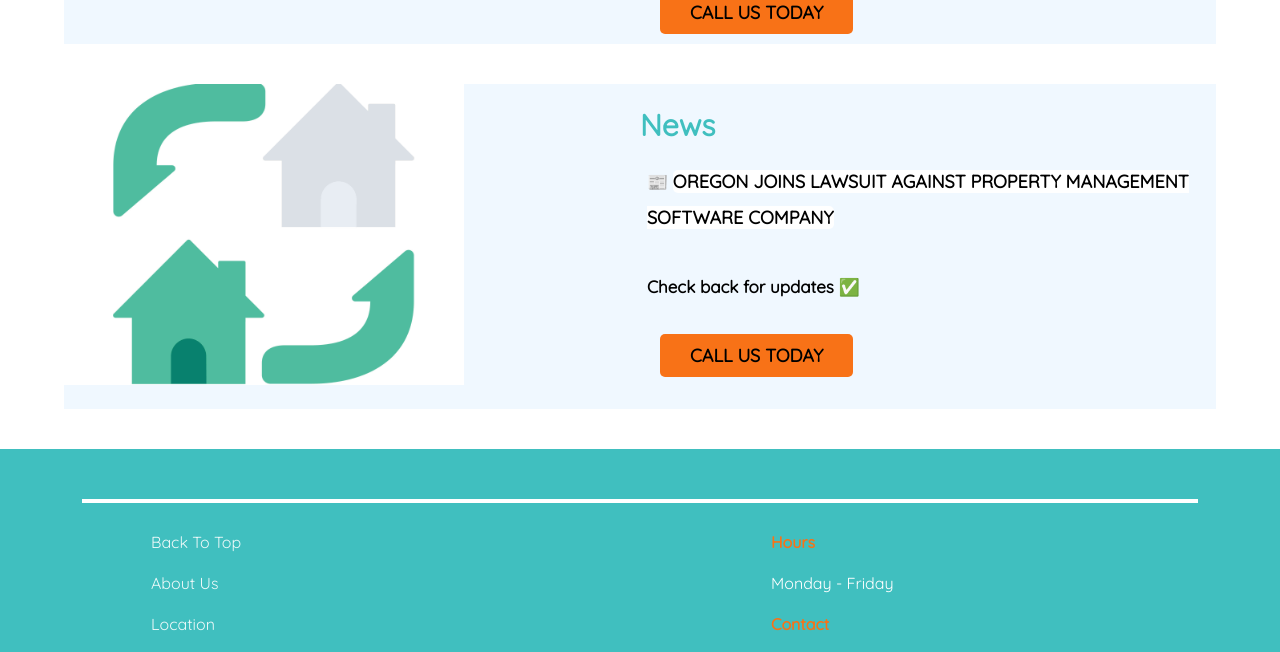
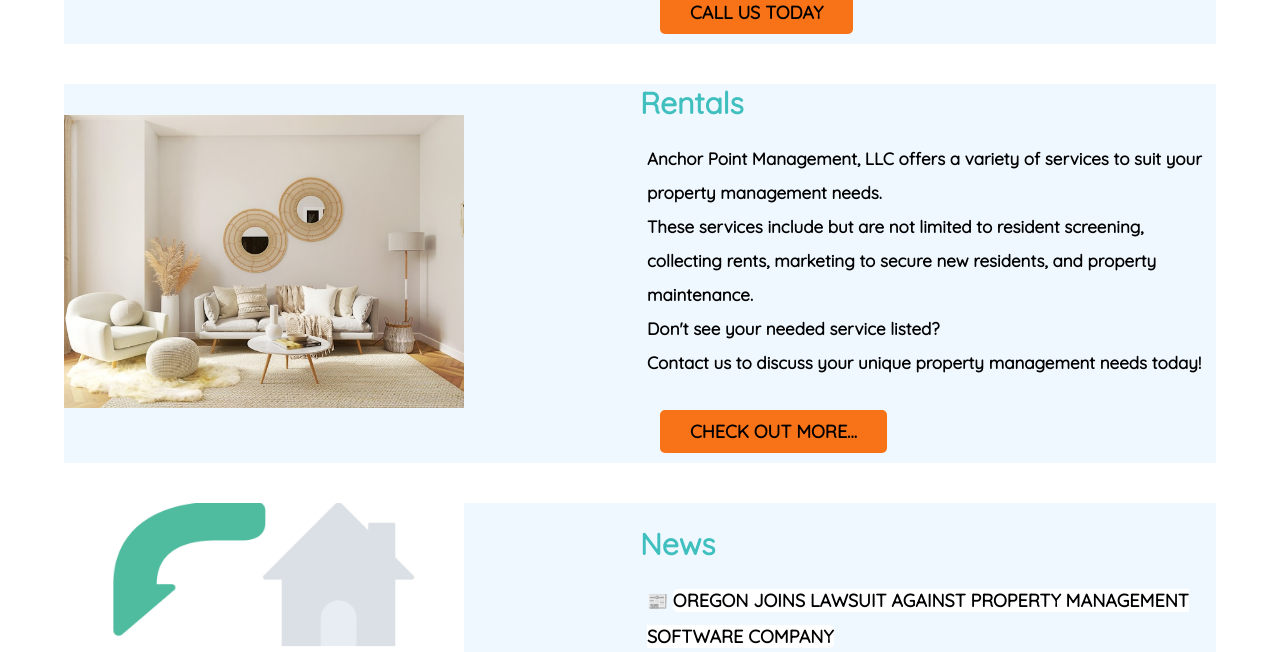
Before and after one commit to rose07a/anchor, a plain HTML site: page index.html in a window 1280 px wide. Shown: the part 1695-2347 px from the top of the page. Drawn offline with Linux system fonts and the light colour scheme.

Commit message:
properties

```diff
--- a/index.html
+++ b/index.html
@@ -137,6 +137,23 @@
           <br>Don't see your needed service listed? <br>Contact us to discuss your unique property management needs today!
             </strong></p><br><br>
         <a href="tel:+1-541-525-9418" class="button">Call Us Today</a>
+       </div>
+  </section>
+
+  <section class="resources lightgreen" id="services">
+    <div class="one">
+      <img src="img/rental.jpg" width="400px">
+    </div>
+
+    <div class="two leftleft">
+        <h1 class="h1 left">Rentals </h1>
+
+        <p class="left"><strong>Anchor Point Management, LLC offers a variety of services to suit your property management needs.
+          <br>These services include but are not limited to resident screening, collecting rents, marketing to secure
+          new residents, and property maintenance.
+          <br>Don't see your needed service listed? <br>Contact us to discuss your unique property management needs today!
+            </strong></p><br><br>
+        <a href="tel:+1-541-525-9418" class="button">CHECK OUT MORE...</a>
        </div>
   </section>
 
```
Also changed, not shown: img/rental.jpg (added), 1 other file.
